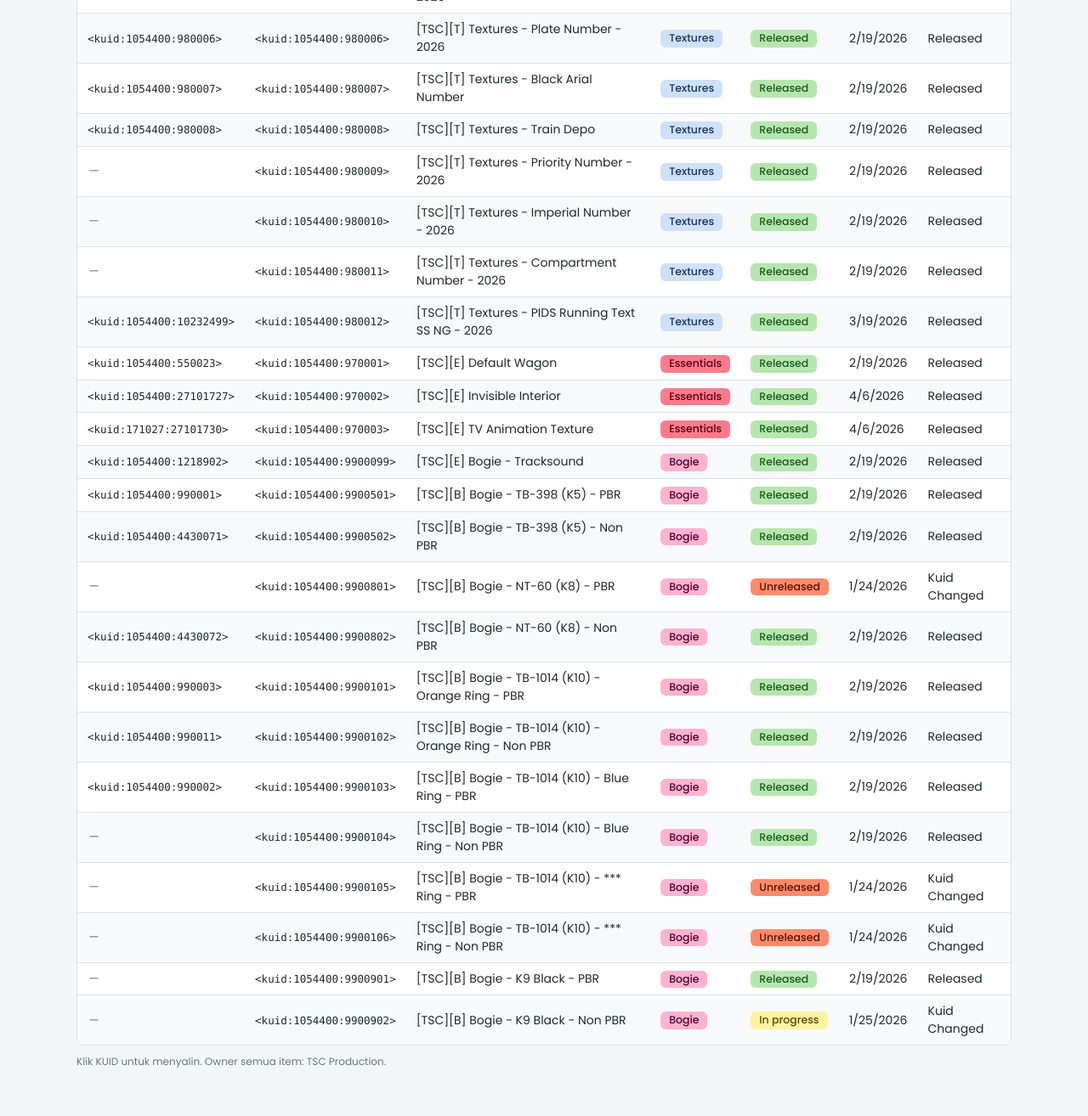
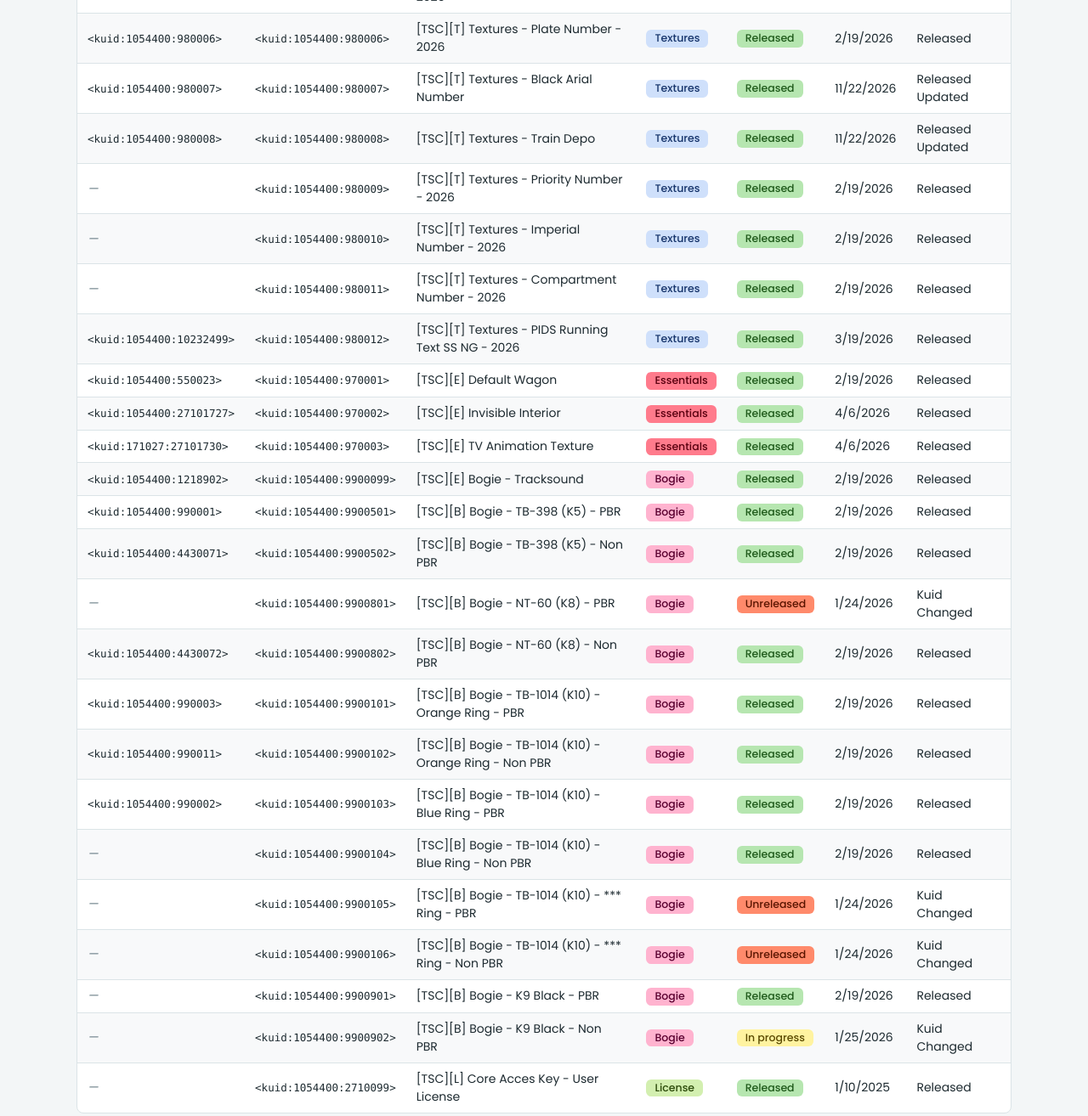
Before and after one commit to tscproductionofficial/tsc-dependencies_tracker, a plain HTML site: page index.html in a window 1280 px wide. Shown: the part 543-1857 px from the top of the page at 85% size. Drawn offline with Linux system fonts and the light colour scheme.

Commit message:
Update index.html

```diff
--- a/index.html
+++ b/index.html
@@ -35,7 +35,7 @@ tr:nth-child(even) td{background:color-mix(in srgb,var(--bg) 60%,transparent)}
 .none{color:var(--muted);font-style:italic}
 .pill{display:inline-block;border-radius:6px;padding:1px 10px;font-size:12.5px;font-weight:500;white-space:nowrap}
 .Released{background:var(--ok-bg);color:var(--ok)}.Unreleased{background:var(--un-bg);color:var(--un)}.In-progress{background:var(--ip-bg);color:var(--ip)}
-.t{background:#cfe0fb;color:#16346b}.e{background:#ff7b8c;color:#5a0010}.b{background:#ffb3cf;color:#5a0030}
+.t{background:#cfe0fb;color:#16346b}.e{background:#ff7b8c;color:#5a0010}.b{background:#ffb3cf;color:#5a0030}.l{background:#d3efb0;color:#2c4a0a}
 .empty{padding:28px;text-align:center;color:var(--muted)}
 .toast{position:fixed;left:50%;bottom:calc(20px + env(safe-area-inset-bottom,0px));transform:translateX(-50%);background:var(--text);color:var(--bg);padding:8px 16px;border-radius:8px;opacity:0;transition:opacity .2s;pointer-events:none}
 .toast.on{opacity:1}
@@ -49,7 +49,7 @@ tr:nth-child(even) td{background:color-mix(in srgb,var(--bg) 60%,transparent)}
 <div class="stats" id="stats"></div>
 <div class="bar">
 <input id="q" type="search" placeholder="Cari nama atau KUID, contoh: 9900801 atau Orange Ring" aria-label="Cari">
-<select id="type" aria-label="Filter tipe"><option value="">Semua tipe</option><option>Textures</option><option>Essentials</option><option>Bogie</option></select>
+<select id="type" aria-label="Filter tipe"><option value="">Semua tipe</option><option>Textures</option><option>Essentials</option><option>Bogie</option><option>License</option></select>
 </div>
 <div class="tw"><table>
 <thead><tr><th>Oldest KUID</th><th>Latest KUID</th><th>Nama</th><th>Tipe</th><th>Status</th><th>Post date</th><th>Notes</th></tr></thead>
@@ -66,8 +66,8 @@ const P="kuid:1054400:",D=[
 [P+"980004",P+"980004","[TSC][T] Textures - Luxury Sleeper Plate Number - 2026","Textures","Released","2/19/2026","Released"],
 [P+"980005",P+"980005","[TSC][T] Textures - Plate Name - 2026","Textures","Released","3/18/2026","Released"],
 [P+"980006",P+"980006","[TSC][T] Textures - Plate Number - 2026","Textures","Released","2/19/2026","Released"],
-[P+"980007",P+"980007","[TSC][T] Textures - Black Arial Number","Textures","Released","2/19/2026","Released"],
-[P+"980008",P+"980008","[TSC][T] Textures - Train Depo","Textures","Released","2/19/2026","Released"],
+[P+"980007",P+"980007","[TSC][T] Textures - Black Arial Number","Textures","Released","11/22/2026","Released Updated"],
+[P+"980008",P+"980008","[TSC][T] Textures - Train Depo","Textures","Released","11/22/2026","Released Updated"],
 ["",P+"980009","[TSC][T] Textures - Priority Number - 2026","Textures","Released","2/19/2026","Released"],
 ["",P+"980010","[TSC][T] Textures - Imperial Number - 2026","Textures","Released","2/19/2026","Released"],
 ["",P+"980011","[TSC][T] Textures - Compartment Number - 2026","Textures","Released","2/19/2026","Released"],
@@ -87,13 +87,14 @@ const P="kuid:1054400:",D=[
 ["",P+"9900105","[TSC][B] Bogie - TB-1014 (K10) - *** Ring - PBR","Bogie","Unreleased","1/24/2026","Kuid Changed"],
 ["",P+"9900106","[TSC][B] Bogie - TB-1014 (K10) - *** Ring - Non PBR","Bogie","Unreleased","1/24/2026","Kuid Changed"],
 ["",P+"9900901","[TSC][B] Bogie - K9 Black - PBR","Bogie","Released","2/19/2026","Released"],
-["",P+"9900902","[TSC][B] Bogie - K9 Black - Non PBR","Bogie","In progress","1/25/2026","Kuid Changed"]
+["",P+"9900902","[TSC][B] Bogie - K9 Black - Non PBR","Bogie","In progress","1/25/2026","Kuid Changed"],
+["",P+"2710099","[TSC][L] Core Acces Key - User License","License","Released","1/10/2025","Released"]
 ];
 let status="";
 const $=id=>document.getElementById(id);
 const esc=s=>s.replace(/[&<>"]/g,c=>({"&":"&amp;","<":"&lt;",">":"&gt;",'"':"&quot;"}[c]));
 const kuid=k=>k?`<button class="k" data-k="${esc(k)}" title="Salin">&lt;${esc(k)}&gt;</button>`:'<span class="none">—</span>';
-const tcls={Textures:"t",Essentials:"e",Bogie:"b"};
+const tcls={Textures:"t",Essentials:"e",Bogie:"b",License:"l"};
 function stats(){
  const c=s=>D.filter(r=>r[4]===s).length;
  const items=[["","Semua",D.length],["Released","Released",c("Released")],["In progress","In progress",c("In progress")],["Unreleased","Unreleased",c("Unreleased")]];
```
